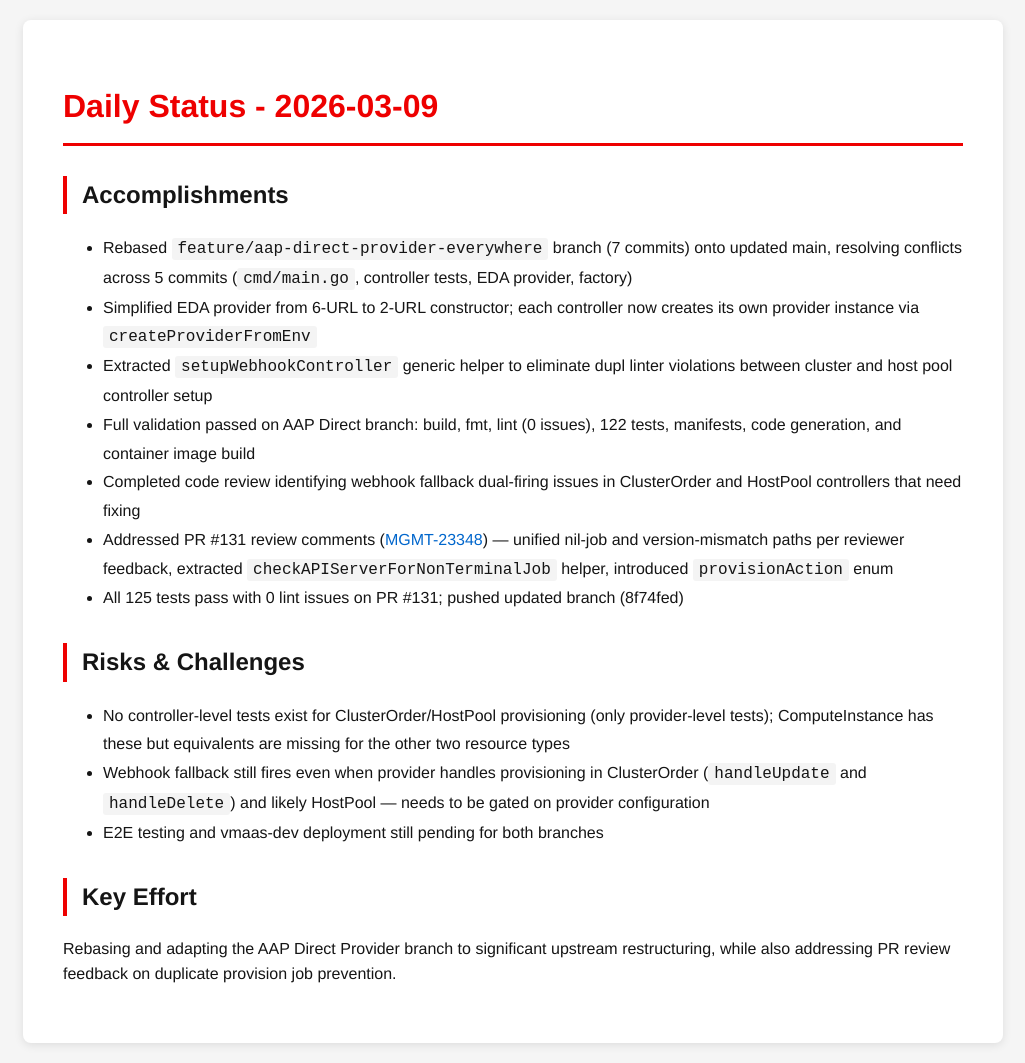
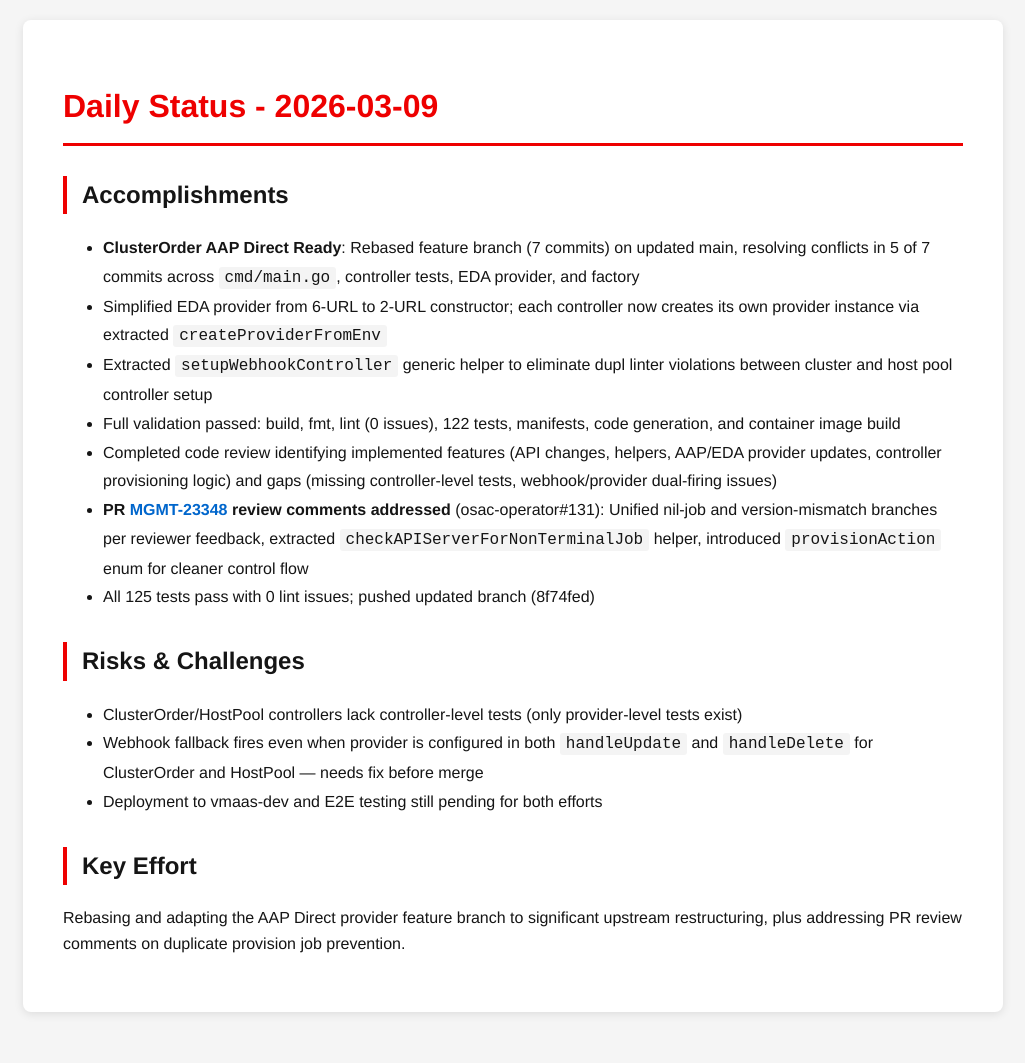
Before and after one commit to tzvatot/daily-status, a Jekyll site: the page built from 2026-03-09.md, in a window 1280 px wide. Shown: the whole page, without its empty margins (127-1152 px from the left). Built offline with Jekyll 4.4.1, drawn with Linux system fonts in a browser that asks for light colours; after the commit the page ends 1032 px from its top, so only the background shows below that.

Commit message:
Daily status update - 2026-03-09

```diff
--- a/2026-03-09.md
+++ b/2026-03-09.md
@@ -7,18 +7,18 @@ date: 2026-03-09
 # Daily Status - 2026-03-09
 
 ## Accomplishments
-- Rebased `feature/aap-direct-provider-everywhere` branch (7 commits) onto updated main, resolving conflicts across 5 commits (`cmd/main.go`, controller tests, EDA provider, factory)
-- Simplified EDA provider from 6-URL to 2-URL constructor; each controller now creates its own provider instance via `createProviderFromEnv`
+- **ClusterOrder AAP Direct Ready**: Rebased feature branch (7 commits) on updated main, resolving conflicts in 5 of 7 commits across `cmd/main.go`, controller tests, EDA provider, and factory
+- Simplified EDA provider from 6-URL to 2-URL constructor; each controller now creates its own provider instance via extracted `createProviderFromEnv`
 - Extracted `setupWebhookController` generic helper to eliminate dupl linter violations between cluster and host pool controller setup
-- Full validation passed on AAP Direct branch: build, fmt, lint (0 issues), 122 tests, manifests, code generation, and container image build
-- Completed code review identifying webhook fallback dual-firing issues in ClusterOrder and HostPool controllers that need fixing
-- Addressed PR #131 review comments ([MGMT-23348](https://issues.redhat.com/browse/MGMT-23348)) — unified nil-job and version-mismatch paths per reviewer feedback, extracted `checkAPIServerForNonTerminalJob` helper, introduced `provisionAction` enum
-- All 125 tests pass with 0 lint issues on PR #131; pushed updated branch (8f74fed)
+- Full validation passed: build, fmt, lint (0 issues), 122 tests, manifests, code generation, and container image build
+- Completed code review identifying implemented features (API changes, helpers, AAP/EDA provider updates, controller provisioning logic) and gaps (missing controller-level tests, webhook/provider dual-firing issues)
+- **PR [MGMT-23348](https://issues.redhat.com/browse/MGMT-23348) review comments addressed** (osac-operator#131): Unified nil-job and version-mismatch branches per reviewer feedback, extracted `checkAPIServerForNonTerminalJob` helper, introduced `provisionAction` enum for cleaner control flow
+- All 125 tests pass with 0 lint issues; pushed updated branch (8f74fed)
 
 ## Risks & Challenges
-- No controller-level tests exist for ClusterOrder/HostPool provisioning (only provider-level tests); ComputeInstance has these but equivalents are missing for the other two resource types
-- Webhook fallback still fires even when provider handles provisioning in ClusterOrder (`handleUpdate` and `handleDelete`) and likely HostPool — needs to be gated on provider configuration
-- E2E testing and vmaas-dev deployment still pending for both branches
+- ClusterOrder/HostPool controllers lack controller-level tests (only provider-level tests exist)
+- Webhook fallback fires even when provider is configured in both `handleUpdate` and `handleDelete` for ClusterOrder and HostPool — needs fix before merge
+- Deployment to vmaas-dev and E2E testing still pending for both efforts
 
 ## Key Effort
-Rebasing and adapting the AAP Direct Provider branch to significant upstream restructuring, while also addressing PR review feedback on duplicate provision job prevention.
+Rebasing and adapting the AAP Direct provider feature branch to significant upstream restructuring, plus addressing PR review comments on duplicate provision job prevention.
```
